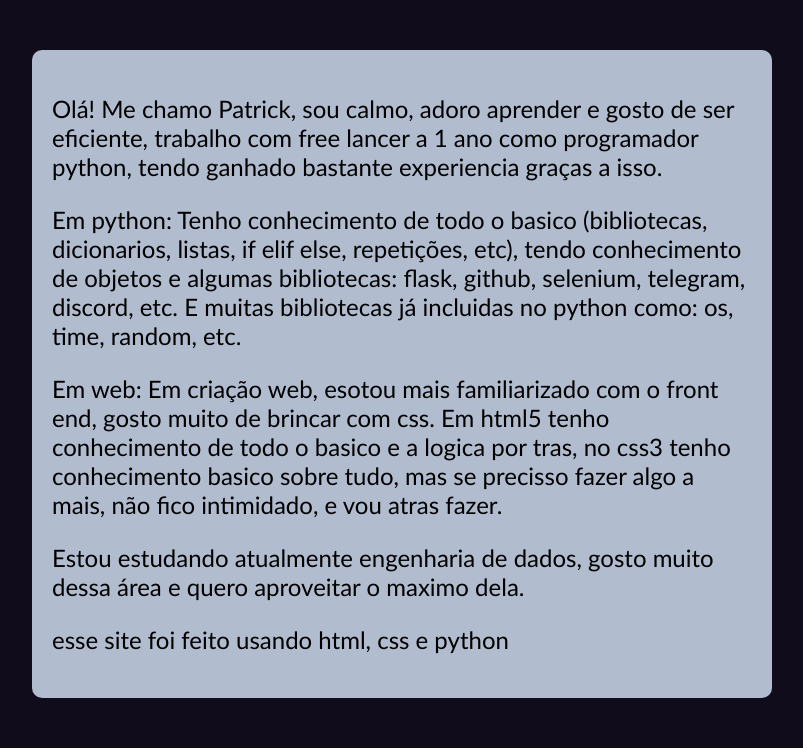
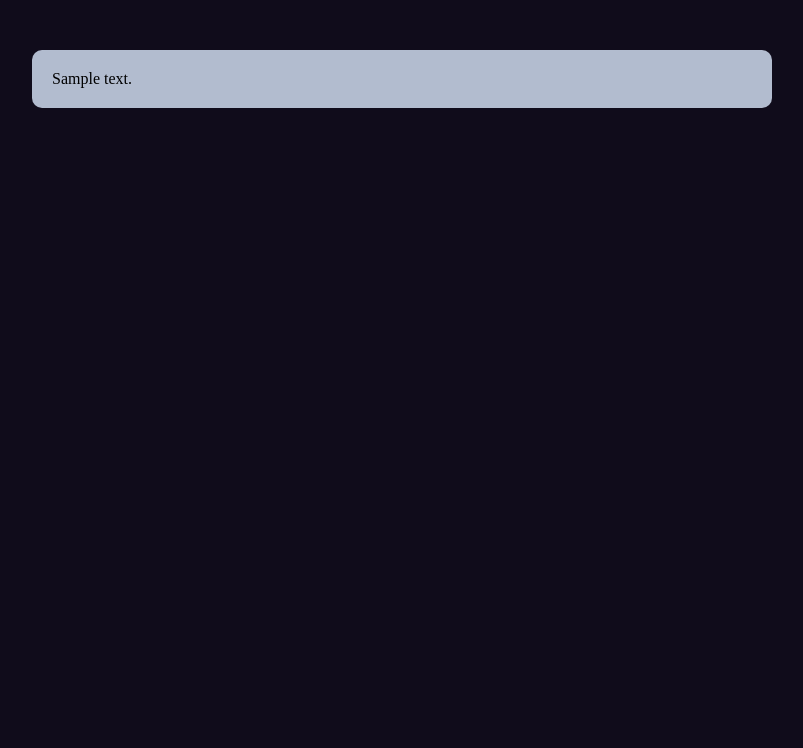
Before and after one commit to patrick-siotti/site-pessoal, a Flask app: template templates/html/sobremim.html in a window 1280 px wide. Shown: the part 100-848 px from the top of the page, without its empty margins (238-1041 px from the left). After the commit the page ends 208 px from the top, so only its background shows below. Run offline with Flask 2, Linux system fonts and the light colour scheme; the template is opened without the code that fills it: most values are stand-ins (such as "Sample title", 1, 10 or a date in 2020); parts of the project's set-up code (start-up, migrations or seed data) failed here and were passed over.

Commit message:
Add files via upload

```diff
--- a/app.py
+++ b/app.py
@@ -1,16 +1,30 @@
 from flask import Flask, render_template, url_for, request
 from github import Github
 
-g = Github("TOKEN")
+TOKEN = "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" # token do github
+NOME = 'Patrick Gianluppi Siotti' # nome completo
+TEXTO = '''<p>Olá! Me chamo Patrick, sou calmo, adoro aprender e gosto de ser eficiente, trabalho com free lancer a 1 ano como programador python, tendo ganhado bastante experiencia graças a isso.</p>
+<p>Em python: Tenho conhecimento de todo o basico (bibliotecas, dicionarios, listas, if elif else, repetições, etc), tendo conhecimento de objetos e algumas bibliotecas: flask, github, selenium, telegram, discord, etc. E muitas bibliotecas já incluidas no python como: os, time, random, etc.</p>
+<p>Em web: Em criação web, esotou mais familiarizado com o front end, gosto muito de brincar com css. Em html5 tenho conhecimento de todo o basico e a logica por tras, no css3 tenho conhecimento basico sobre tudo, mas se precisso fazer algo a mais, não fico intimidado, e vou atras fazer.</p>
+<p>Estou estudando atualmente engenharia de dados, gosto muito dessa área e quero aproveitar o maximo dela.</p>
+<p>esse site foi feito usando html, css e python</p>''' # texto de apresentação
+
+IGNORAR = ['zip', 'ttf', 'otf', 'db', 'psd'] # arquivos que não serão abertos
+IMAGEM = ['jpeg', 'jpg', 'gif', 'png', 'bmp', 'tiff', 'pdf', 'svg', 'raw', 'webp', 'ico', 'icon', 'psd'] # arquivos de imagem
+AUDIO = ['mp3', 'wma', 'ogg', 'aac', 'wav', 'aiff', 'pcm', 'flac'] # arquivos de audio
+VIDEO = ['mp4', 'avi', 'm4v', 'mov', 'mpg', 'mpeg', 'wmv'] # arquivos de video
+# se caso for um arquivo e a extenção dele não estiver aqui, ele sera aberto como um arquivo de texto
+
+g = Github(TOKEN)
 app = Flask(__name__)
 
 @app.route('/')
 def homepage():
-  return render_template('html/index.html')
+  return render_template('html/index.html', nome=NOME)
 
 @app.route('/sobremim')
 def sobremim():
-  return render_template('html/sobremim.html')
+  return render_template('html/sobremim.html', texto=TEXTO)
 
 @app.route('/projetos', methods=['GET'])
 def projetos():
@@ -19,7 +33,7 @@
 
   for repo in g.get_user().get_repos():
 
-    if str(repo.name) == 'patrick-siotti':
+    if str(repo.name) == g.get_user().name.replace(' ', '-'):
       readme = repo.get_readme().decoded_content.decode('utf-8')
     else:
       projetos.append(
@@ -70,23 +84,23 @@
       if '.md' in content.path: # readme
         readme = content.decoded_content.decode('utf-8')
 
-      elif str(content.name).split('.')[-1] in ['zip', 'ttf', 'otf', 'db', 'psd']: # ignorar
+      elif str(content.name).split('.')[-1] in IGNORAR: # ignorar
         arquivos.append({'nome':content.name, 'caminho': '#'})
 
-      elif str(content.name).split('.')[-1] in ['jpeg', 'jpg', 'gif', 'png', 'bmp', 'tiff', 'pdf', 'svg', 'raw', 'webp', 'ico', 'icon', 'psd']: # imagem
+      elif str(content.name).split('.')[-1] in IMAGEM: # imagem
         arquivos.append({'nome':content.name, 'caminho': f'<img src="{content.download_url}">'})
 
-      elif str(content.name).split('.')[-1] in ['mp3', 'wma', 'ogg', 'aac', 'wav', 'aiff', 'pcm', 'flac']: # audio
+      elif str(content.name).split('.')[-1] in AUDIO: # audio
         arquivos.append({'nome':content.name, 'caminho': f'<audio controls>\n<source src="{content.download_url}">\naudio não suportado\n</audio>'})
 
-      elif str(content.name).split('.')[-1] in ['mp4', 'avi', 'm4v', 'mov', 'mpg', 'mpeg', 'wmv']: # video
+      elif str(content.name).split('.')[-1] in VIDEO: # video
         arquivos.append({'nome':content.name, 'caminho': f'<video controls>\n<source src="{content.download_url}">\nvideo não suportado\n</video>'})
 
       else:
         arquivos.append({'nome':content.name, 'caminho': f'<pre>\n{content.decoded_content.decode("utf-8")}\n</pre>'})
 
     elif content.type == 'dir':
-      if str(content.name) == 'patrick-siotti': # readme principaç
+      if str(content.name) == g.get_user().name.replace(' ', '-'): # readme principaç
         readme = content.get_readme().decoded_content.decode('utf-8')
       else: # pastas
         arquivos.append({'nome':content.name, 'caminho':f'{principal}/{caminho}/{content.name}'})
@@ -94,4 +108,4 @@
   return render_template('html/projetos.html', projetos=arquivos, readme=readme)
 
 if __name__ == '__main__':
-  app.run(port=port)
+  app.run()
--- a/static/css/style_projetos.css
+++ b/static/css/style_projetos.css
@@ -48,7 +48,7 @@
   transition-duration: 0.5s;
 }
 
-#projetos > form > button[name="#"] {
+#projetos > form > button[disabled="true"] {
   cursor: not-allowed;
   background-color: #1e1635;
 }
--- a/templates/html/index.html
+++ b/templates/html/index.html
@@ -16,13 +16,13 @@
       <a href="/"><button>home</button></a>
       <a href="/sobremim"><button>sobre mim</button></a>
       <a href="/projetos"><button>projetos</button></a>
-      <a href="https://github.com/patrick-siotti" target="_blank" id="github"><img title="Github" src="{{ url_for('static', filename='images/59841892.jpg') }}" alt="github"></a>
+      <a href="https://github.com/patrick-siotti" target="_blank" id="github"><img title="Github" src="{{ url_for('static', filename='images/git-pic.jpg') }}" alt="github"></a>
     </div>
   </header>
 
   <h1>BEM VINDO</h1>
   <hr>
-  <p>Patrick Gianluppi Siotti</p>
+  <p>{{ nome }}</p>
 
 </body>
 </html>
--- a/templates/html/projetos.html
+++ b/templates/html/projetos.html
@@ -16,7 +16,7 @@
       <a href="/"><button>home</button></a>
       <a href="/sobremim"><button>sobre mim</button></a>
       <a href="/projetos"><button>projetos</button></a>
-      <a href="https://github.com/patrick-siotti" target="_blank" id="github"><img title="Github" src="{{ url_for('static', filename='images/59841892.jpg') }}" alt="github"></a>
+      <a href="https://github.com/patrick-siotti" target="_blank" id="github"><img title="Github" src="{{ url_for('static', filename='images/git-pic.jpg') }}" alt="github"></a>
     </div>
   </header>
 
--- a/templates/html/sobremim.html
+++ b/templates/html/sobremim.html
@@ -16,16 +16,12 @@
       <a href="/"><button>home</button></a>
       <a href="/sobremim"><button>sobre mim</button></a>
       <a href="/projetos"><button>projetos</button></a>
-      <a href="https://github.com/patrick-siotti" target="_blank" id="github"><img title="Github" src="{{ url_for('static', filename='images/59841892.jpg') }}" alt="github"></a>
+      <a href="https://github.com/patrick-siotti" target="_blank" id="github"><img title="Github" src="{{ url_for('static', filename='images/git-pic.jpg') }}" alt="github"></a>
     </div>
   </header>
 
   <div>
-    <p>Olá! Me chamo Patrick, sou calmo, adoro aprender e gosto de ser eficiente, trabalho com free lancer a 1 ano como programador python, tendo ganhado bastante experiencia graças a isso.</p>
-    <p>Em python: Tenho conhecimento de todo o basico (bibliotecas, dicionarios, listas, if elif else, repetições, etc), tendo conhecimento de objetos e algumas bibliotecas: flask, github, selenium, telegram, discord, etc. E muitas bibliotecas já incluidas no python como: os, time, random, etc.</p>
-    <p>Em web: Em criação web, esotou mais familiarizado com o front end, gosto muito de brincar com css. Em html5 tenho conhecimento de todo o basico e a logica por tras, no css3 tenho conhecimento basico sobre tudo, mas se precisso fazer algo a mais, não fico intimidado, e vou atras fazer.</p>
-    <p>Estou estudando atualmente engenharia de dados, gosto muito dessa área e quero aproveitar o maximo dela.</p>
-    <p>esse site foi feito usando html, css e python</p>
+    {{ texto|safe }}
   </div>
 
 </body>
```
Also changed, not shown: static/images/git-pic.jpg (added).
